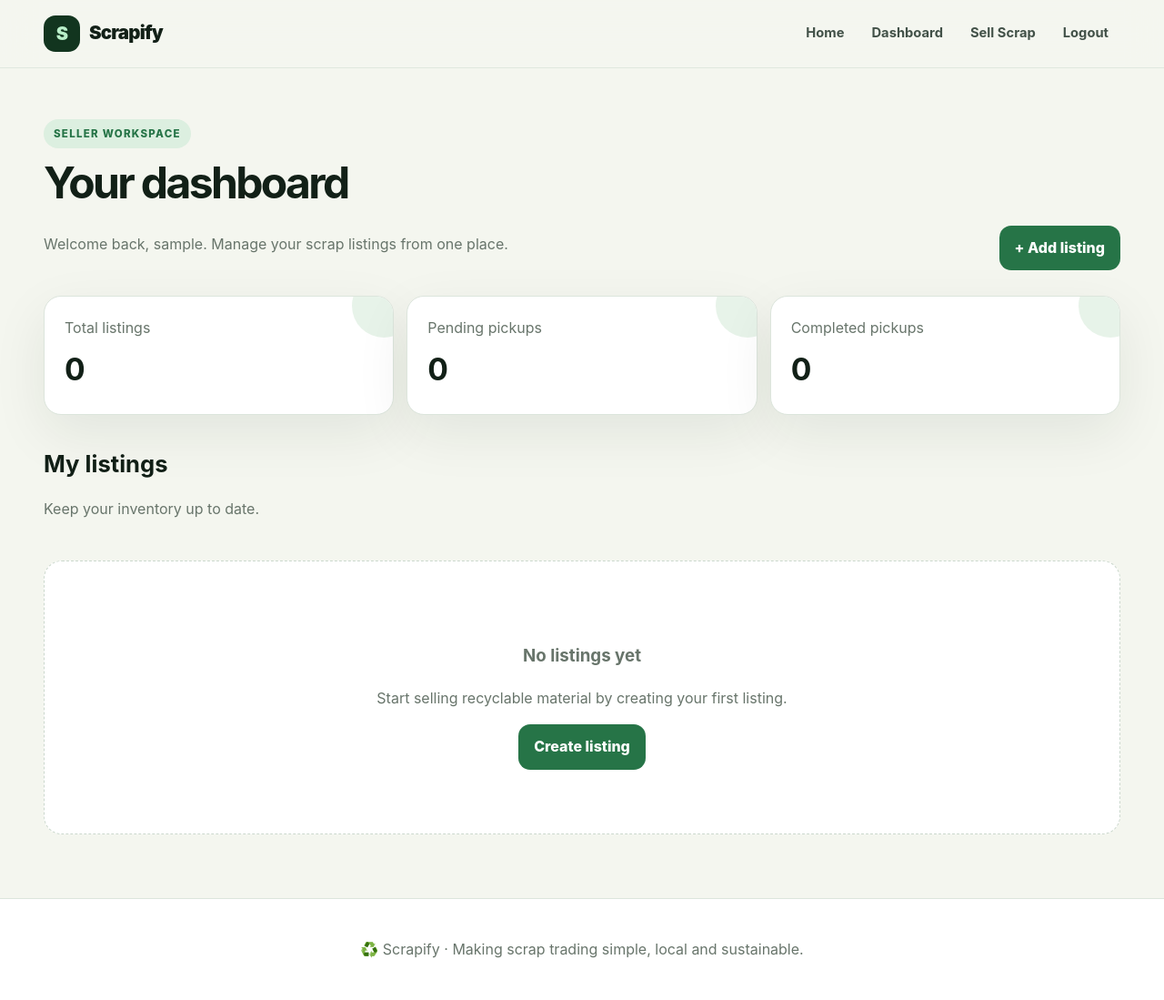
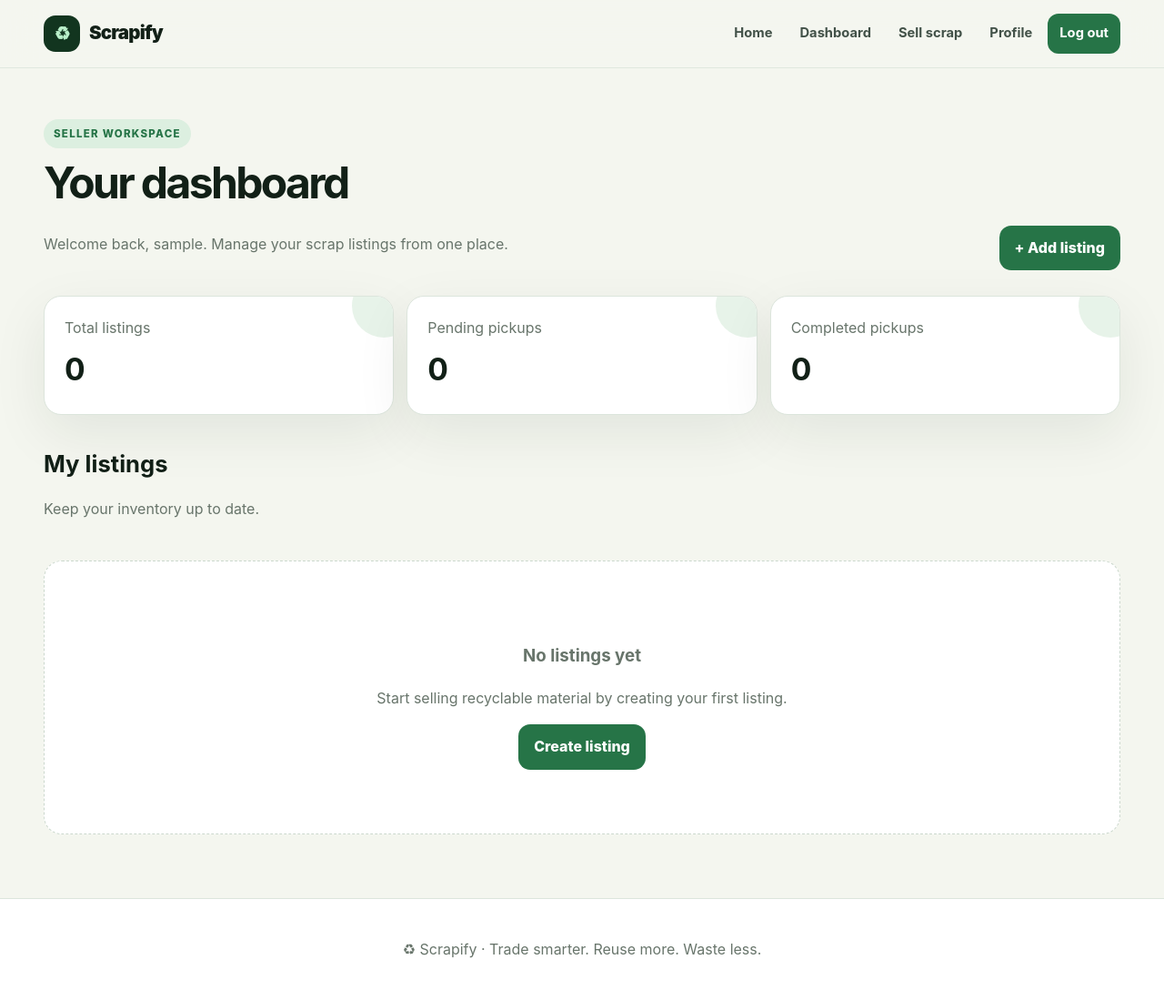
Before and after one commit to saksham-giri/ScrapiFy, a Django app: page /accounts/seller_dashboard/ in a window 1280 px wide. Shown: the whole page at 91% size. Run offline with Django 5.2, Linux system fonts and the light colour scheme; the visitor is signed in with stand-in values (Sample User, id 1); data that the repository does not hold is empty.

Commit message:
Upgrade shared Scrapify navigation and layout

```diff
--- a/templates/base.html
+++ b/templates/base.html
@@ -2,44 +2,30 @@
 <!DOCTYPE html>
 <html lang="en">
 <head>
-    <meta charset="UTF-8">
-    <meta name="viewport" content="width=device-width, initial-scale=1.0">
-    <meta name="description" content="Scrapify - a marketplace for buying and selling recyclable scrap.">
+  <meta charset="UTF-8"><meta name="viewport" content="width=device-width, initial-scale=1.0">
+  <meta name="description" content="Scrapify — a modern marketplace for buying and selling recyclable scrap.">
   <title>{% block title %}Scrapify{% endblock %}</title>
+  <link rel="preconnect" href="https://fonts.googleapis.com"><link rel="preconnect" href="https://fonts.gstatic.com" crossorigin>
   <link rel="stylesheet" href="{% static 'css/style.css' %}">
   {% block head %}{% endblock %}
 </head>
 <body>
-<header class="site-header">
-    <nav class="navbar" aria-label="Main navigation">
-        <a class="brand" href="{% url 'home' %}"><span class="brand-mark">S</span> Scrapify</a>
+<header class="site-header"><nav class="navbar" aria-label="Main navigation">
+  <a class="brand" href="{% url 'home' %}"><span class="brand-mark">♻</span><span>Scrapify</span></a>
   <button class="nav-toggle" type="button" aria-label="Toggle navigation" aria-expanded="false">☰</button>
   <ul class="nav-links">
     <li><a href="{% url 'home' %}">Home</a></li>
     {% if request.user.is_authenticated %}
-                {% if request.user.role == 'buyer' %}
-                    <li><a href="{% url 'buyer_dashboard' %}">Dashboard</a></li>
-                    <li><a href="{% url 'marketplace' %}">Marketplace</a></li>
-                {% elif request.user.role == 'seller' %}
-                    <li><a href="{% url 'seller_dashboard' %}">Dashboard</a></li>
-                    <li><a href="{% url 'ScrapListing' %}">Sell Scrap</a></li>
-                {% endif %}
-                <li><a href="{% url 'logout' %}">Logout</a></li>
-            {% else %}
-                <li><a href="{% url 'login' %}">Login</a></li>
-                <li><a class="btn" href="{% url 'register' %}">Get Started</a></li>
-            {% endif %}
+      {% if request.user.role == 'buyer' %}<li><a href="{% url 'buyer_dashboard' %}">Dashboard</a></li><li><a href="{% url 'marketplace' %}">Marketplace</a></li>
+      {% elif request.user.role == 'seller' %}<li><a href="{% url 'seller_dashboard' %}">Dashboard</a></li><li><a href="{% url 'ScrapListing' %}">Sell scrap</a></li>{% endif %}
+      <li><a href="{% url 'profile' %}">Profile</a></li><li><a class="btn" href="{% url 'logout' %}">Log out</a></li>
+    {% else %}<li><a href="{% url 'login' %}">Log in</a></li><li><a class="btn" href="{% url 'register' %}">Get started →</a></li>{% endif %}
   </ul>
-    </nav>
-</header>
+</nav></header>
 <main>
-    {% if messages %}
-        {% for message in messages %}<div class="alert" data-dismiss>{{ message }}</div>{% endfor %}
-    {% endif %}
+  {% if messages %}{% for message in messages %}<div class="alert" data-dismiss>{{ message }}</div>{% endfor %}{% endif %}
   {% block content %}{% endblock %}
 </main>
-<footer class="site-footer"><p>♻️ Scrapify · Making scrap trading simple, local and sustainable.</p></footer>
-<script src="{% static 'js/app.js' %}"></script>
-{% block scripts %}{% endblock %}
-</body>
-</html>
+<footer class="site-footer"><p>♻ Scrapify · Trade smarter. Reuse more. Waste less.</p></footer>
+<script src="{% static 'js/app.js' %}"></script>{% block scripts %}{% endblock %}
+</body></html>
```
Lines whose indentation alone changed are shown as unchanged.
